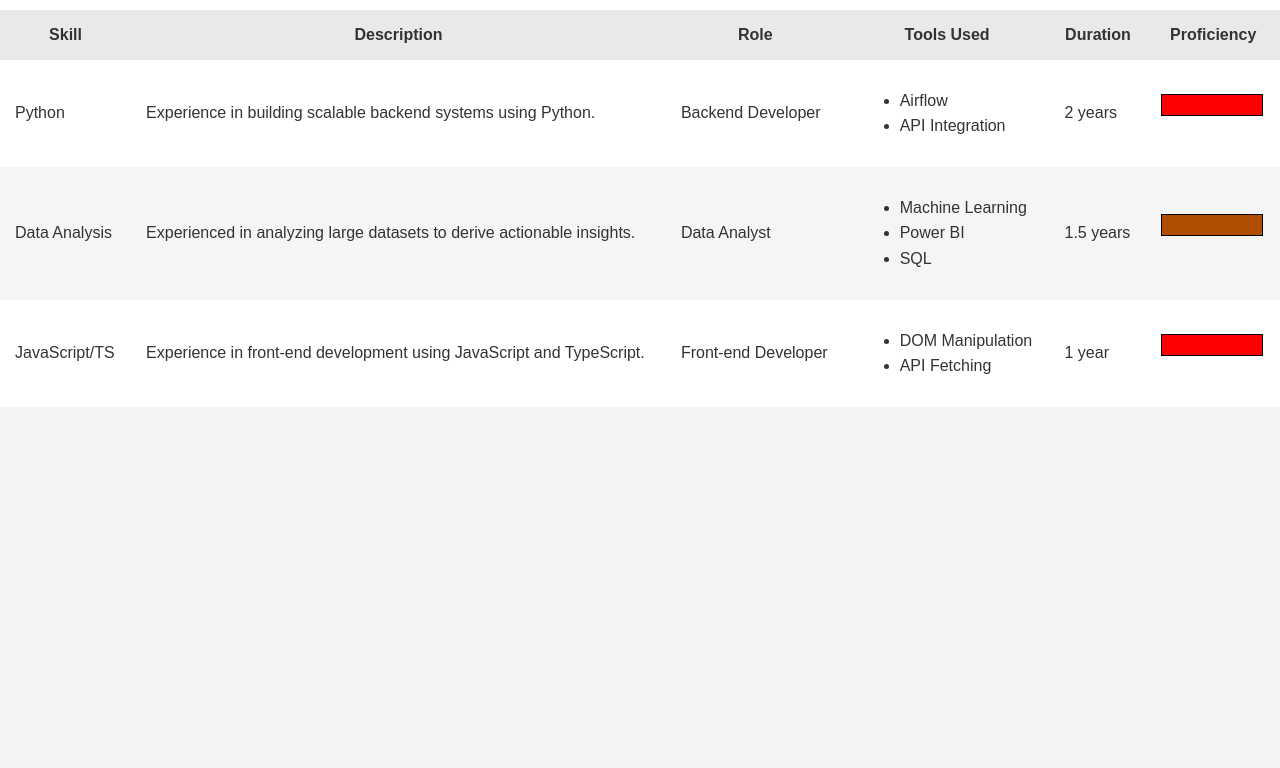
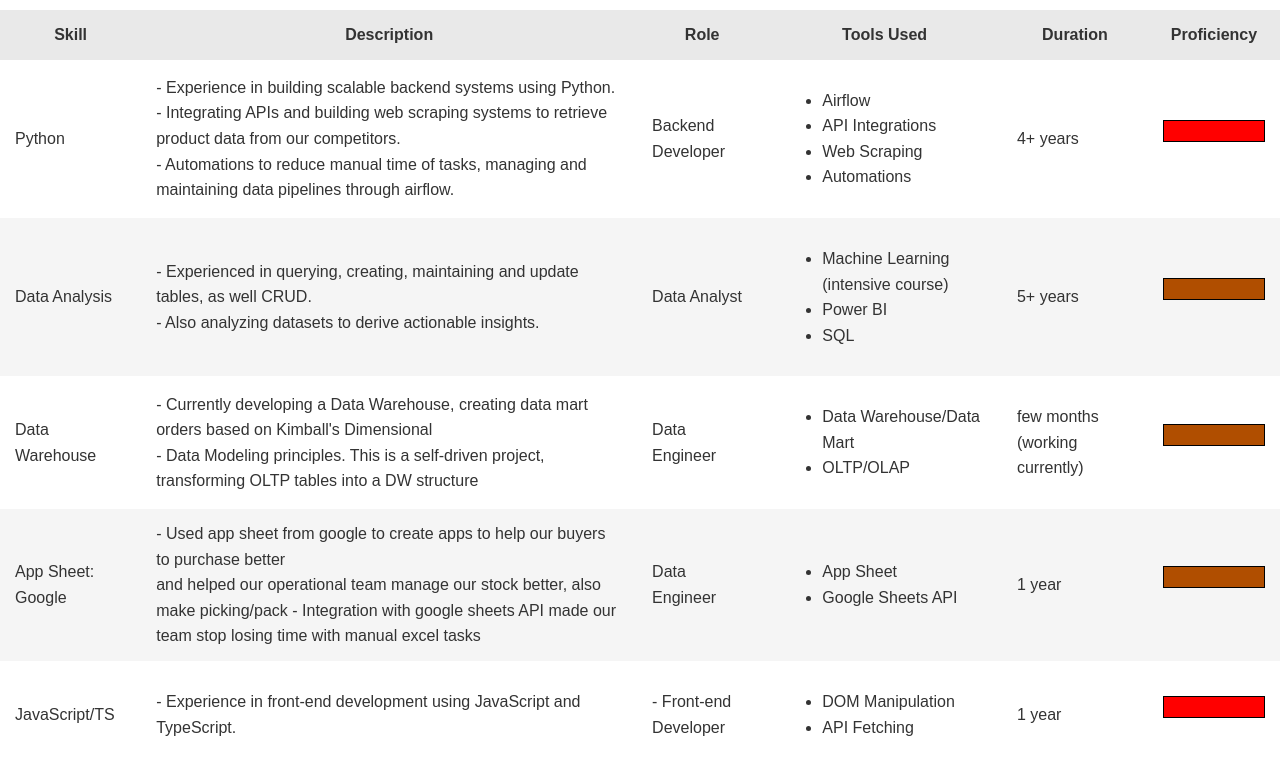
Before and after one commit to renancatan/portfolio, a plain HTML site: page skills.html in a window 1280 px wide. Shown: the part 236-1004 px from the top of the page. Before the commit the page ends 800 px from the top, so only its background shows below. Drawn offline with Linux system fonts and the light colour scheme.

Commit message:
adding datawarehouse experience, appsheet and updating the other experiences

```diff
--- a/assets/css/styles.css
+++ b/assets/css/styles.css
@@ -8,7 +8,7 @@ body {
 }
 
 header {
-    background-color: #4CAF50;  /* Green shade */
+    background-color: #242729;  /* Green shade */
     color: #fff;
     text-align: center;
     padding: 1rem 0;
--- a/skills.html
+++ b/skills.html
@@ -33,15 +33,20 @@
         <!-- Python Section -->
         <tr>
             <td>Python</td>
-                    <td>Experience in building scalable backend systems using Python.</td>
+            <td>- Experience in building scalable backend systems using Python. <br>
+                - Integrating APIs and building web scraping systems to retrieve product data from our competitors. <br>
+                - Automations to reduce manual time of tasks, managing and maintaining data pipelines through airflow.
+            </td>
             <td>Backend Developer</td>
             <td>
                 <ul>
                     <li>Airflow</li>
-                            <li>API Integration</li>
+                    <li>API Integrations</li>
+                    <li>Web Scraping</li>
+                    <li>Automations</li>
                 </ul>
             </td>
-                    <td>2 years</td>
+            <td>4+ years</td>
             <td>
                 <div class="level" data-level="beginner"></div>
             </td>
@@ -50,16 +55,57 @@
         <!-- Data Analysis Section -->
         <tr>
             <td>Data Analysis</td>
-                    <td>Experienced in analyzing large datasets to derive actionable insights.</td>
+            <td>- Experienced in querying, creating, maintaining and update tables, as well CRUD.<br>
+                - Also analyzing datasets to derive actionable insights.
+            </td>
             <td>Data Analyst</td>
             <td>
                 <ul>
-                            <li>Machine Learning</li>
+                    <li>Machine Learning (intensive course)</li>
                     <li>Power BI</li>
                     <li>SQL</li>
                 </ul>
             </td>
-                    <td>1.5 years</td>
+            <td>5+ years</td>
+            <td>
+                <div class="level" data-level="intermediate"></div>
+            </td>
+        </tr>
+
+        <!-- Data Warehouse / Data Mart -->
+        <tr>
+            <td>Data Warehouse</td>
+            <td>- Currently developing a Data Warehouse, creating data mart orders based on Kimball's Dimensional <br>
+                - Data Modeling principles. This is a self-driven project, transforming OLTP tables into a DW structure
+            </td>
+            <td>Data Engineer</td>
+            <td>
+                <ul>
+                    <li>Data Warehouse/Data Mart</li>
+                    <li>OLTP/OLAP</li>
+                </ul>
+            </td>
+            <td>few months (working currently)</td>
+            <td>
+                <div class="level" data-level="intermediate"></div>
+            </td>
+        </tr>
+
+        <!-- App Sheet and Google sheet-->
+        <tr>
+            <td>App Sheet: Google</td>
+            <td>- Used app sheet from google to create apps to help our buyers to purchase better <br>
+                  and helped our operational team manage our stock better, also make picking/pack
+                - Integration with google sheets API made our team stop losing time with manual excel tasks
+            </td>
+            <td>Data Engineer</td>
+            <td>
+                <ul>
+                    <li>App Sheet</li>
+                    <li>Google Sheets API</li>
+                </ul>
+            </td>
+            <td>1 year</td>
             <td>
                 <div class="level" data-level="intermediate"></div>
             </td>
@@ -68,8 +114,8 @@
         <!-- JavaScript/TS Section -->
         <tr>
             <td>JavaScript/TS</td>
-                    <td>Experience in front-end development using JavaScript and TypeScript.</td>
-                    <td>Front-end Developer</td>
+            <td>- Experience in front-end development using JavaScript and TypeScript.</td>
+            <td>- Front-end Developer</td>
             <td>
                 <ul>
                     <li>DOM Manipulation</li>
```
Also changed, not shown: certifications.html (+10 -5 lines), contact.html (+1 -1 lines), index.html (+1 -1 lines), projects.html (+1 -1 lines). Lines whose indentation alone changed are shown as unchanged.
